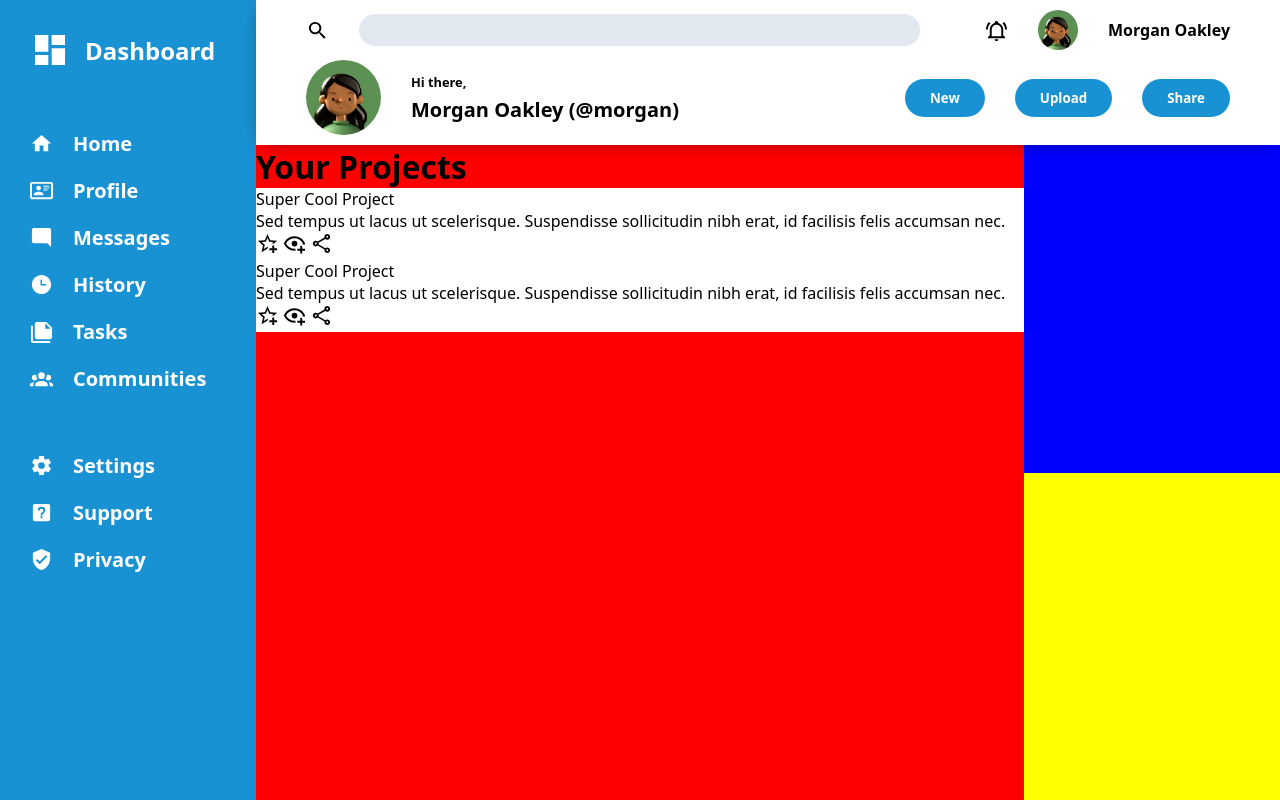
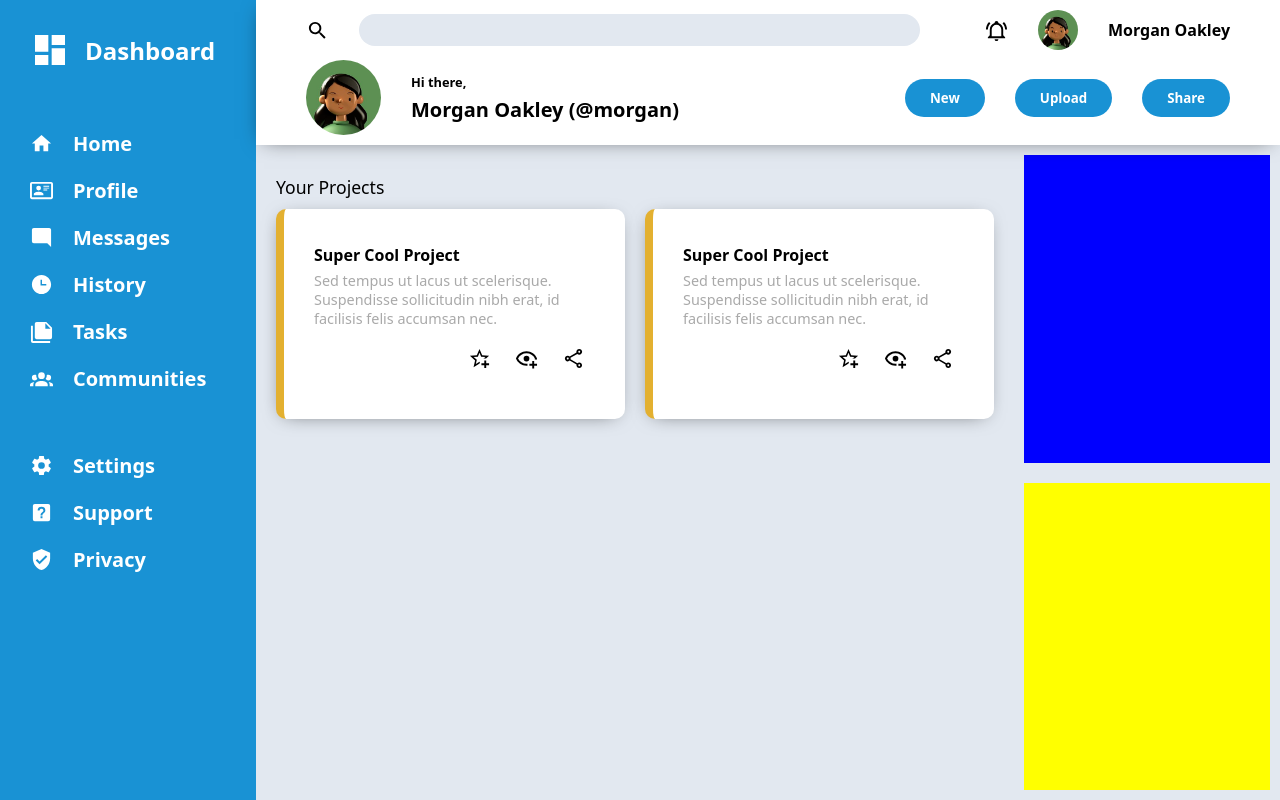
Before and after one commit to HSaad/admin-dashboard, a plain HTML site: page index.html in a window 1280 px wide. Drawn offline with Linux system fonts and the light colour scheme.

Commit message:
Add project cards styling

```diff
--- a/index.html
+++ b/index.html
@@ -125,13 +125,15 @@
     <div class="main-content">
       <div class="projects">
         <h1>Your Projects</h1>
-        <div>
+        <div class="cards">
 
           <div class="card">
+            <div>
               <div class="title">Super Cool Project</div>
               <div class="content">
                 Sed tempus ut lacus ut scelerisque. Suspendisse sollicitudin nibh erat, id
                 facilisis felis accumsan nec.
+              </div>
             </div>
             <div class="buttons">
               <svg xmlns="http://www.w3.org/2000/svg" viewBox="0 0 24 24">
@@ -150,10 +152,12 @@
           </div>
 
           <div class="card">
+            <div>
               <div class="title">Super Cool Project</div>
               <div class="content">
                 Sed tempus ut lacus ut scelerisque. Suspendisse sollicitudin nibh erat, id
                 facilisis felis accumsan nec.
+              </div>
             </div>
             <div class="buttons">
               <svg xmlns="http://www.w3.org/2000/svg" viewBox="0 0 24 24">
--- a/style.css
+++ b/style.css
@@ -152,8 +152,10 @@ button {
 .main-content {
   background-color: #e2e8f0;
   grid-area: main-content;
+  padding: 10px;
 
   display: grid;
+  gap: 20px;
   grid-template-columns: 3fr 1fr;
   grid-template-rows: 1fr 1fr;
   grid-template-areas:
@@ -163,11 +165,52 @@ button {
 
 .projects {
   grid-area: projects;
-  background-color: red;
+  padding: 10px;
+}
+
+h1 {
+  font-size: 1.1rem;
+  font-weight: 500;
+  margin: 10px 0;
+}
+
+.cards {
+  display: flex;
+  flex-wrap: wrap;
+  gap: 20px;
 }
 
 .card {
+  flex: 1;
+  display: flex;
+  flex-direction: column;
+  justify-content: space-around;
+
   background-color: white;
+  border-left: var(--secondary-color) solid 8px;
+  border-radius: 10px;
+  padding: 30px;
+  box-shadow: -1px 3px 20px -9px rgba(0,0,0,0.66);
+  height: 150px;
+  min-height: fit-content;
+}
+
+.buttons {
+  align-self:  flex-end;
+}
+
+.buttons svg {
+  padding: 10px;
+}
+
+.title {
+  font-weight: bold;
+  margin-bottom: 5px;
+}
+
+.content {
+  color: darkgray;
+  font-size: 0.9rem;
 }
 
 .announcements {
```
Lines whose indentation alone changed are shown as unchanged.
